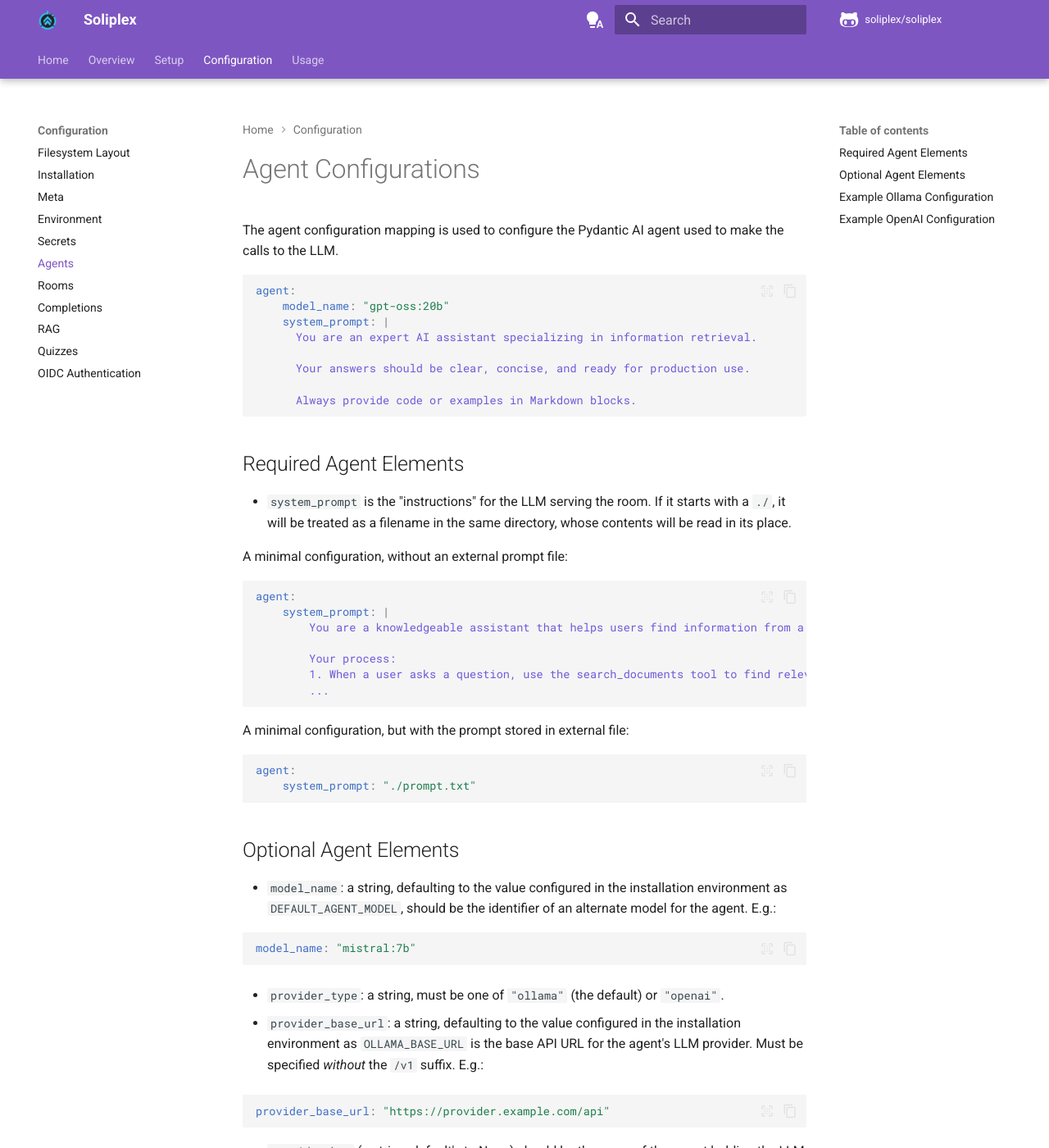
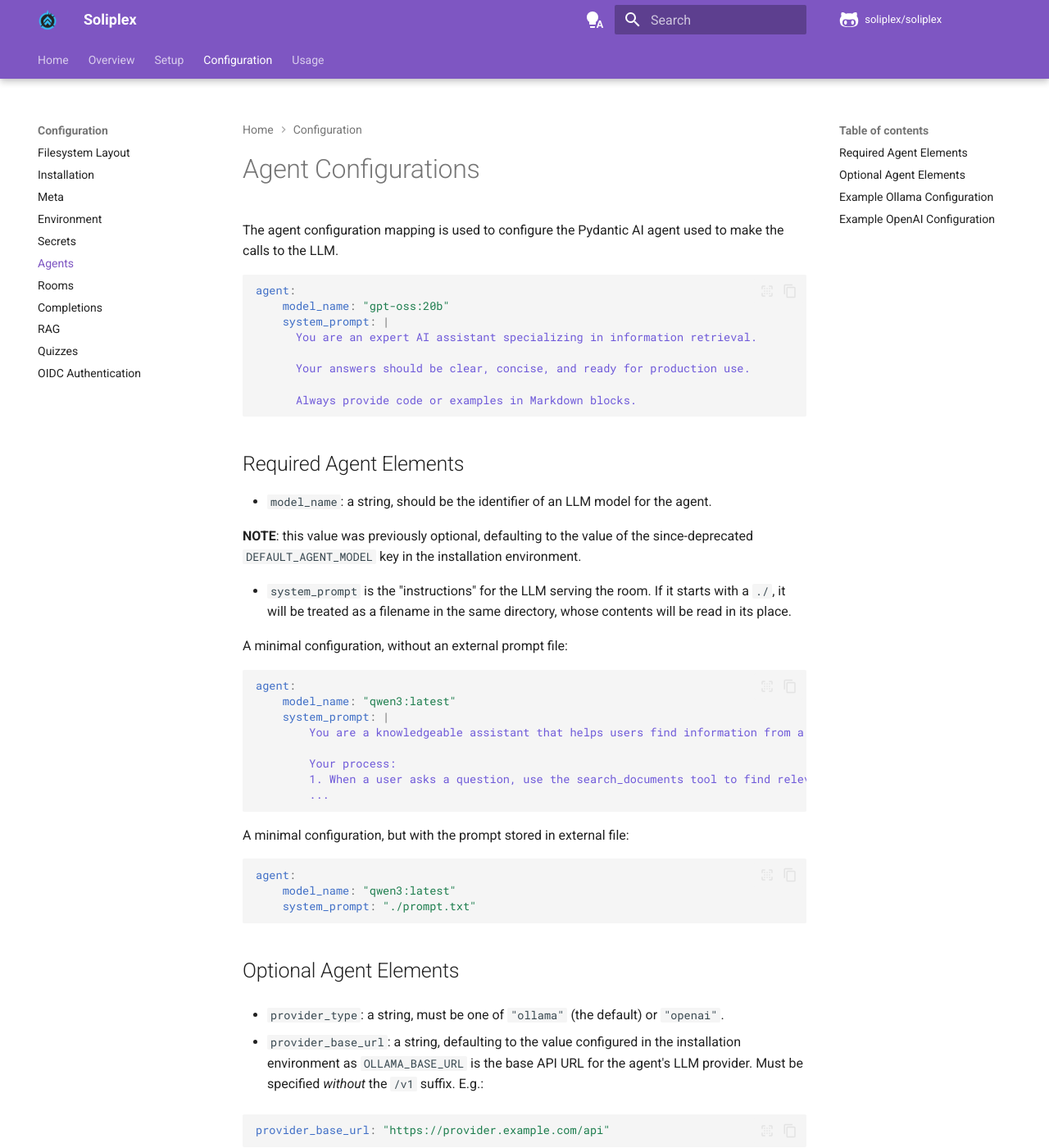
Before and after one commit to soliplex/soliplex.github.io, an MkDocs documentation site: the page built from docs/config/agents.md, in a window 1280 px wide and 1400 px high. Shown: the whole window at 82% size. Built offline with MkDocs 1.6.1 and Material for MkDocs 9.7.7, drawn with Linux system fonts in a browser that asks for light colours; comment, search, counter and statistics services are not loaded.

Commit message:
chore: deprecate 'DEFAULT_MODEL_NAME' env var
Update example config to use explicit model names in templates.

Emit a deprecation warning when parsing an agent config from YAML
which does not define 'model_name'.

Toward #191.

````diff
--- a/docs/config/agents.md
+++ b/docs/config/agents.md
@@ -17,6 +17,13 @@ agent:
 
 ## Required Agent Elements
 
+- `model_name`: a string, should be the identifier of an LLM model for the
+  agent.
+
+  **NOTE**: this value was previously optional, defaulting to the value
+            of the since-deprecated `DEFAULT_AGENT_MODEL` key in the
+            installation environment.
+
 - `system_prompt` is the "instructions" for the LLM serving the room.
   If it starts with a `./`, it will be treated as a filename in the
   same directory, whose contents will be read in its place.
@@ -25,6 +32,7 @@ A minimal configuration, without an external prompt file:
 
 ```yaml
 agent:
+    model_name: "qwen3:latest"
     system_prompt: |
         You are a knowledgeable assistant that helps users find information from a document knowledge base.
 
@@ -37,18 +45,11 @@ A minimal configuration, but with the prompt stored in external file:
 
 ```yaml
 agent:
+    model_name: "qwen3:latest"
     system_prompt: "./prompt.txt"
 ```
 
 ## Optional Agent Elements
-
-- `model_name`: a string, defaulting to the value configured in
-  the installation environment as `DEFAULT_AGENT_MODEL`, should be the
-  identifier of an alternate model for the agent.  E.g.:
-
-  ```yaml
-  model_name: "mistral:7b"
-  ```
 
 - `provider_type`: a string, must be one of `"ollama"` (the default) or
   `"openai"`.
````
Also changed, not shown: docs/config/environment.md (+0 -1 lines).
